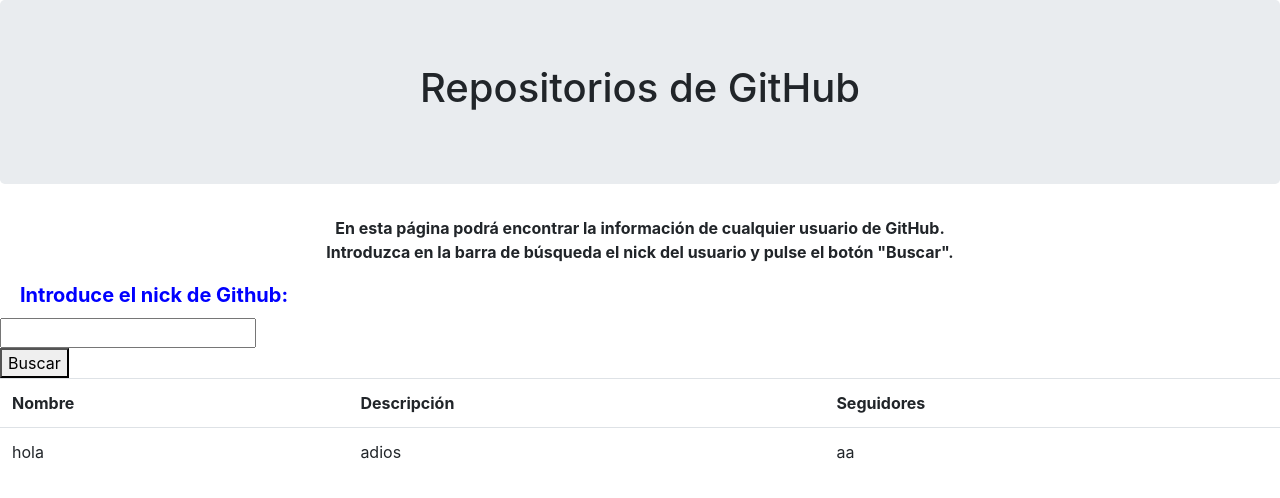
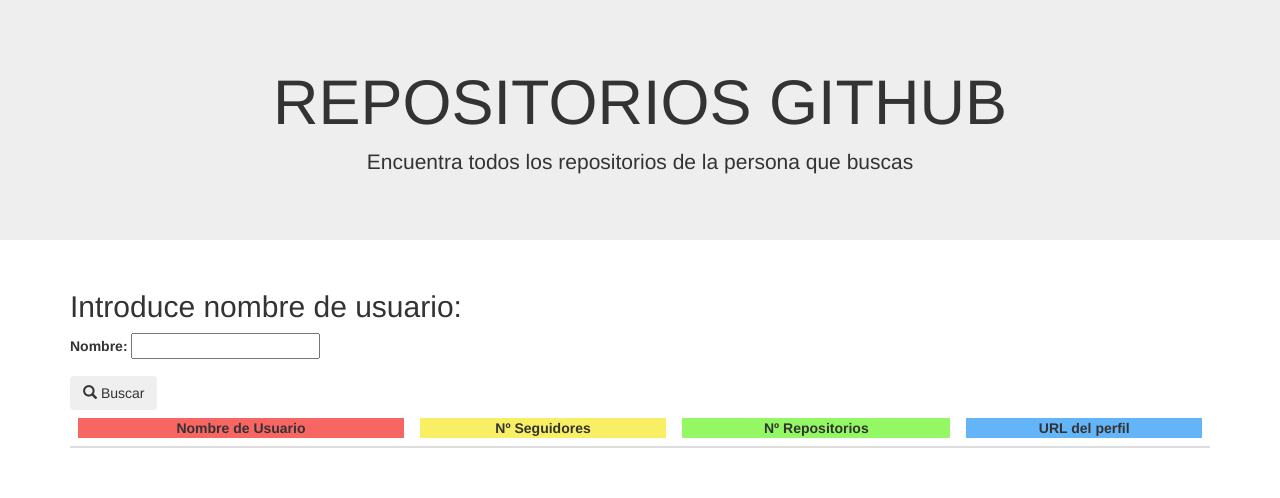
Before and after one commit to MikelArinaMarcos/exempleWebDSA, a plain HTML site: page index.html in a window 1280 px wide. Drawn offline with nearby package versions, Linux system fonts and the light colour scheme.

Commit message:
Web funcionando. Falta avatar

```diff
--- a/index.html
+++ b/index.html
@@ -1,58 +1,60 @@
 <!DOCTYPE html>
-<html lang="en">
+<html>
     <head>
-    <meta charset="UTF-8">
-    <title>DSA Web Prove</title>
+        <title>Repositorios de GitHub</title>
+        <meta charset="utf-8">
         <meta name="viewport" content="width=device-width, initial-scale=1">
-    <link rel="stylesheet" href="https://cdn.jsdelivr.net/npm/bootstrap@4.6.1/dist/css/bootstrap.min.css">
-    <script src="https://cdn.jsdelivr.net/npm/jquery@3.6.0/dist/jquery.slim.min.js"></script>
-    <script src="https://cdn.jsdelivr.net/npm/popper.js@1.16.1/dist/umd/popper.min.js"></script>
-    <script src="https://cdn.jsdelivr.net/npm/bootstrap@4.6.1/dist/js/bootstrap.bundle.min.js"></script>
-    <style>
-        .titulo{
-            text-align: center;
-        }
-        .infoPage{
-            text-align: center;
+        <link rel="stylesheet" href="https://maxcdn.bootstrapcdn.com/bootstrap/3.4.1/css/bootstrap.min.css">
+        <script src="https://ajax.googleapis.com/ajax/libs/jquery/3.5.1/jquery.min.js"></script>
+        <script src="https://maxcdn.bootstrapcdn.com/bootstrap/3.4.1/js/bootstrap.min.js"></script>
 
-        }
-        .labelForm{
-            color: blue;
-            font-size: 20px;
-            padding-left: 20px;
-        }
-        .searchForm{
-
-        }
-    </style>
+        <script src="https://ajax.googleapis.com/ajax/libs/jquery/3.5.1/jquery.min.js"></script>
+        <script>
+            $(document).ready(function(){
+                $("button").click(function(){
+                    $.get("https://api.github.com/users/"+ $("#usr").val() , function(data, status){
+                        $("#nombreUsuario").text(data.login)
+                        $("#seguidores").text(data.followers)
+                        $("#repositorios").text(data.public_repos)
+                        $("#informacion").text(data.url)
+                    },"json");
+                });
+            });
+        </script>
     </head>
     <body>
-    <div class="jumbotron">
-        <h1 class="titulo">Repositorios de GitHub</h1>
+        <div class="jumbotron text-center">
+            <h1>REPOSITORIOS GITHUB</h1>
+            <p>Encuentra todos los repositorios de la persona que buscas</p>
         </div>
-    <div id="formulario">
+        <div class="container">
+            <h2>Introduce nombre de usuario:</h2>
             <form>
-            <p class="infoPage">
-                <b>En esta página podrá encontrar la información de cualquier usuario de GitHub.<br>
-                Introduzca en la barra de búsqueda el nick del usuario y pulse el botón "Buscar".</b>
-            </p>
-            <label class="labelForm" for="nick"><b>Introduce el nick de Github:</b></label><br>
-            <input  class=searchForm" type="text" id="nick" name="nick"><br>
-            <button>Buscar</button>
+                <div class="form-group">
+                    <label for="usr">Nombre:</label>
+                    <input type="text" name="usr" id="usr">
+                </div>
             </form>
-    </div>
-    <div>
-        <table class="table table-hover">
+            <button type="button" class="btn" value="Pulsame" onclick="pulsar()">
+                <span class="glyphicon glyphicon-search"></span> Buscar
+            </button>
+            <table class="table">
+                <thead>
                     <tr>
-                <th>Nombre</th>
-                <th>Descripción</th>
-                <th>Seguidores</th>
+                        <th><div style= "background-color:#F86664; text-align: center">Nombre de Usuario</div></th>
+                        <th><div style= "background-color:#F8EF64; text-align: center">Nº Seguidores</div></th>
+                        <th><div style= "background-color:#93F864; text-align: center">Nº Repositorios</div></th>
+                        <th><div style= "background-color:#64B5F8; text-align: center">URL del perfil</div></th>
                     </tr>
+                </thead>
+                <tbody>
                     <tr>
-                <td>hola</td>
-                <td>adios</td>
-                <td>aa</td>
+                        <td id ="nombreUsuario"></td>
+                        <td id ="seguidores"></td>
+                        <td id ="repositorios"></td>
+                        <td id ="informacion"></td>
                     </tr>
+                </tbody>
             </table>
         </div>
     </body>
```
Lines whose indentation alone changed are shown as unchanged.
